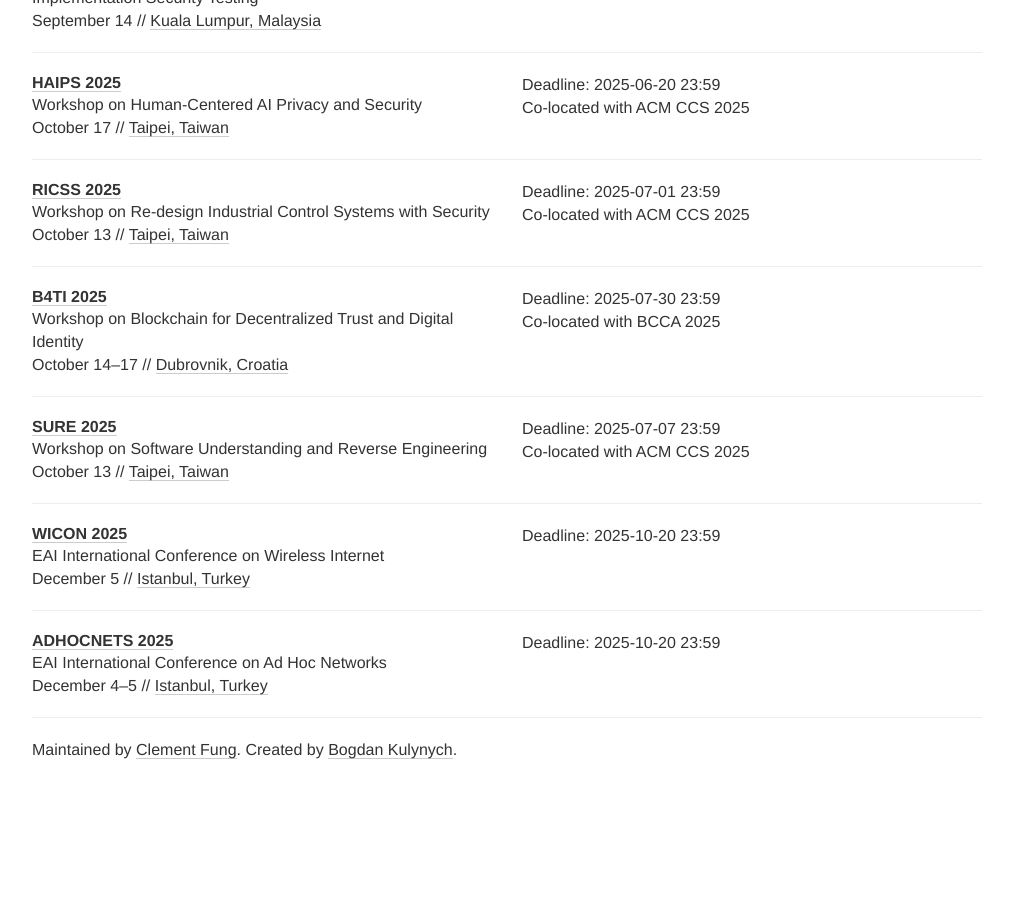
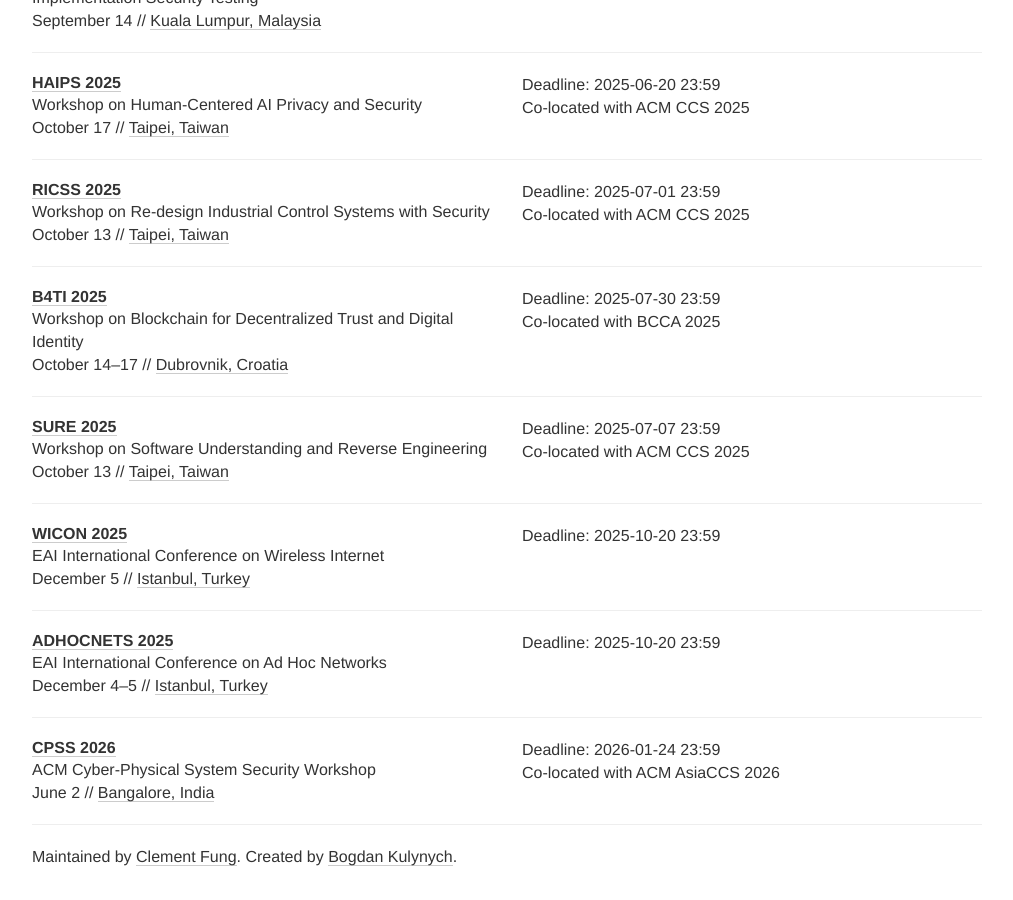
Before and after one commit to sec-deadlines/sec-deadlines.github.io, a Jekyll site: the page built from index.html, in a window 1280 px wide and 900 px high, scrolled down 19943 px. Shown: the whole window, without its empty margins (133-1146 px from the left). Built offline with Jekyll 4.4.1, drawn with Linux system fonts in a browser that asks for light colours; nearby versions of some CDN libraries; comment, search, counter and statistics services are not loaded; before the commit the page ends 20736 px from its top, so only the background shows below that.

Commit message:
Adding CPSS 2026 (w/ AsiaCCS)

```diff
--- a/_data/conferences.yml
+++ b/_data/conferences.yml
@@ -1465,3 +1465,14 @@
   date: December 4-5
   place: Istanbul, Turkey
   tags: [SEC, CONF]
+
+- name: CPSS
+  description: ACM Cyber-Physical System Security Workshop
+  year: 2026
+  link: https://cpss26.github.io/
+  comment: Co-located with ACM AsiaCCS 2026
+  deadline:
+    - "2026-01-24 23:59"
+  date: June 2
+  place: Bangalore, India
+  tags: [SEC, PRIV, SHOP]
```
